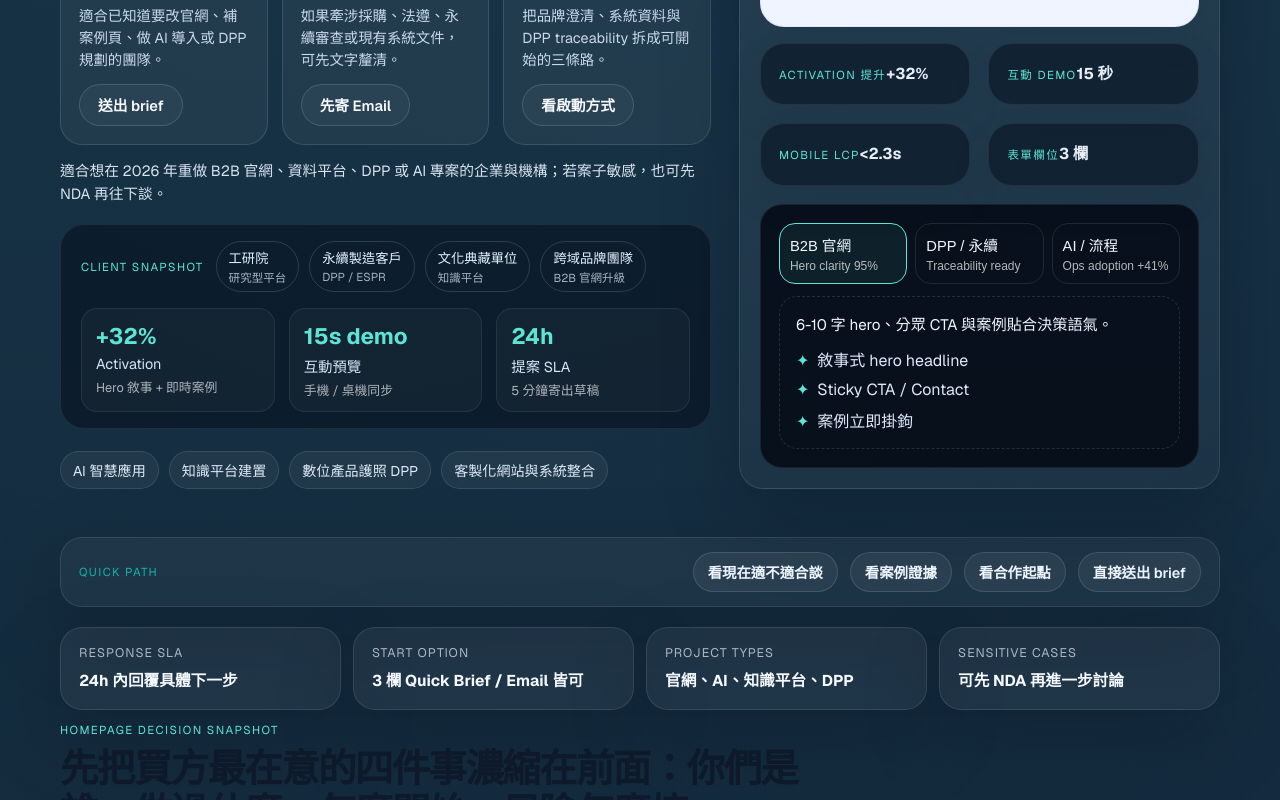
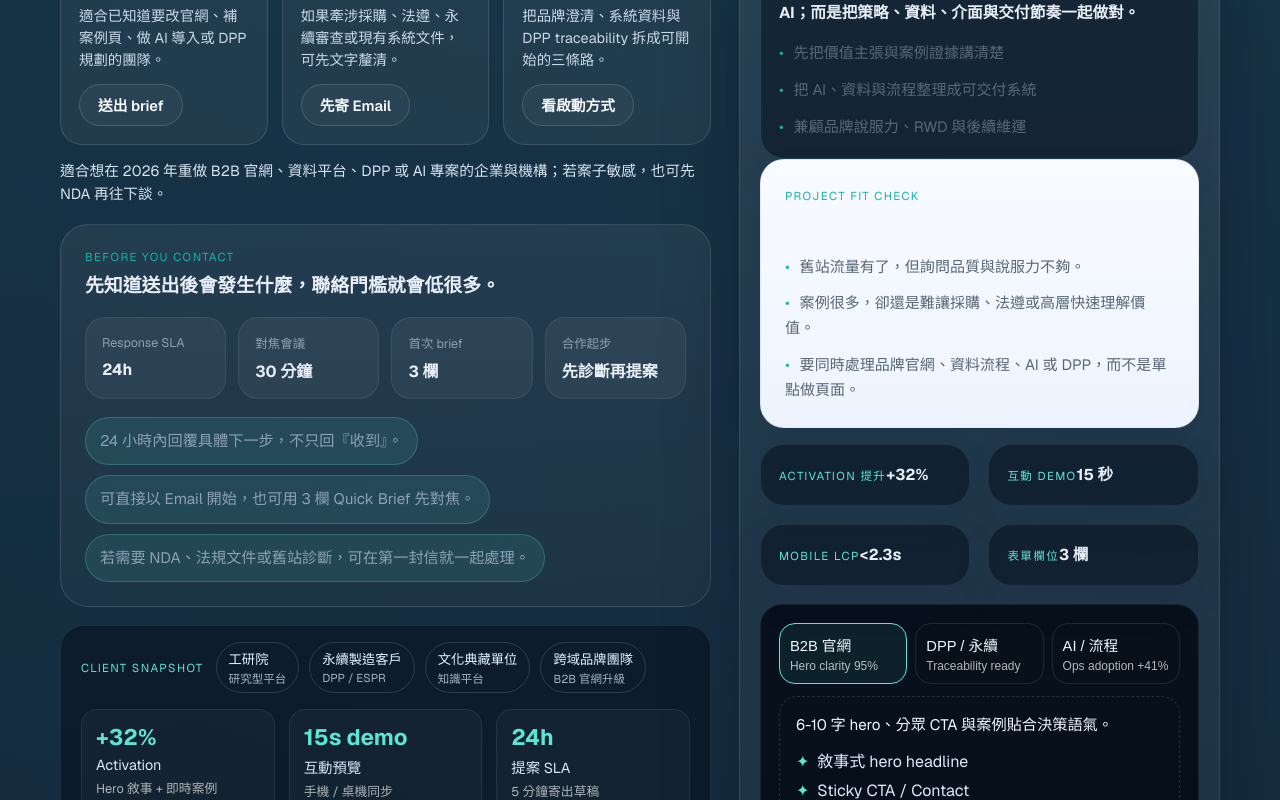
Before and after one commit to yangyen1977-wq/daoyi-website-2026, a Next.js app: page / in a window 1280 px wide. Shown: the part 2000-2800 px from the top of the page. Built offline with nearby package versions, Linux system fonts and the light colour scheme.

Commit message:
Refine homepage conversion path and accessibility

```diff
--- a/src/app/about/page.tsx
+++ b/src/app/about/page.tsx
@@ -10,7 +10,7 @@ export const metadata: Metadata = {
 
 export default function AboutPage() {
   return (
-    <main>
+    <main id="main-content">
       <section className="subpage-hero">
         <div className="shell narrow">
           <span className="section-eyebrow">About DaoYi</span>
--- a/src/app/cases/page.tsx
+++ b/src/app/cases/page.tsx
@@ -23,7 +23,7 @@ const caseProofNotes = [
 
 export default function CasesPage() {
   return (
-    <main>
+    <main id="main-content">
       <section className="subpage-hero">
         <div className="shell narrow">
           <span className="section-eyebrow">Selected Cases</span>
--- a/src/app/contact/page.tsx
+++ b/src/app/contact/page.tsx
@@ -35,7 +35,7 @@ const contactFaqSchema = {
 
 export default function ContactPage() {
   return (
-    <main>
+    <main id="main-content">
       <section className="subpage-hero">
         <div className="shell narrow">
           <span className="section-eyebrow">Contact</span>
--- a/src/app/globals.css
+++ b/src/app/globals.css
@@ -42,6 +42,23 @@ body {
   -moz-osx-font-smoothing: grayscale;
 }
 
+.skip-link {
+  position: fixed;
+  top: 12px;
+  left: 12px;
+  transform: translateY(-150%);
+  z-index: 120;
+  padding: 10px 14px;
+  border-radius: 999px;
+  background: #ffffff;
+  color: #08111f;
+  box-shadow: 0 18px 36px rgba(3, 10, 20, 0.18);
+}
+
+.skip-link:focus {
+  transform: translateY(0);
+}
+
 a {
   color: inherit;
   text-decoration: none;
@@ -788,6 +805,66 @@ a:hover {
   color: #d8e4f1;
   font-size: 0.92rem;
   line-height: 1.6;
+}
+
+.hero-contact-reassurance {
+  display: grid;
+  gap: 18px;
+  margin-top: 18px;
+  padding: 24px;
+  border-radius: 28px;
+  border: 1px solid rgba(255, 255, 255, 0.12);
+  background: linear-gradient(180deg, rgba(255, 255, 255, 0.06), rgba(255, 255, 255, 0.03));
+}
+
+.hero-contact-reassurance-head {
+  display: grid;
+  gap: 8px;
+}
+
+.hero-contact-reassurance-head h3 {
+  font-size: 1.18rem;
+  line-height: 1.45;
+}
+
+.hero-contact-fastfacts {
+  display: grid;
+  grid-template-columns: repeat(4, minmax(0, 1fr));
+  gap: 12px;
+}
+
+.hero-contact-fastfact-card {
+  padding: 16px;
+  border-radius: 20px;
+  background: rgba(255, 255, 255, 0.05);
+  border: 1px solid rgba(255, 255, 255, 0.08);
+  display: grid;
+  gap: 6px;
+}
+
+.hero-contact-fastfact-card span {
+  color: var(--text-muted);
+  font-size: 0.78rem;
+}
+
+.hero-contact-fastfact-card strong {
+  font-size: 1rem;
+}
+
+.hero-contact-proof-list {
+  display: flex;
+  flex-wrap: wrap;
+  gap: 10px;
+}
+
+.hero-contact-proof-pill {
+  padding: 10px 14px;
+  border-radius: 999px;
+  background: rgba(93, 228, 215, 0.1);
+  border: 1px solid rgba(93, 228, 215, 0.24);
+  color: rgba(232, 238, 247, 0.92);
+  font-size: 0.88rem;
+  line-height: 1.45;
 }
 
 .hero-tags {
@@ -2534,6 +2611,12 @@ a:hover {
   line-height: 1.65;
 }
 
+@media (max-width: 900px) {
+  .hero-contact-fastfacts {
+    grid-template-columns: repeat(2, minmax(0, 1fr));
+  }
+}
+
 @media (max-width: 760px) {
   .contact-readiness-grid {
     grid-template-columns: 1fr;
@@ -2567,3 +2650,22 @@ a:hover {
     grid-template-columns: 1fr;
   }
 }
+
+@media (max-width: 640px) {
+  .hero-contact-reassurance {
+    padding: 20px;
+    border-radius: 22px;
+  }
+
+  .hero-contact-fastfacts {
+    grid-template-columns: 1fr;
+  }
+
+  .hero-contact-proof-list {
+    gap: 8px;
+  }
+
+  .hero-contact-proof-pill {
+    width: 100%;
+  }
+}
--- a/src/app/layout.tsx
+++ b/src/app/layout.tsx
@@ -160,6 +160,7 @@ export default function RootLayout({
   return (
     <html lang="zh-Hant">
       <body className={geistSans.variable}>
+        <a href="#main-content" className="skip-link">跳到主要內容</a>
         <div className="site-shell">
           <SiteHeader />
           {children}
--- a/src/app/page.tsx
+++ b/src/app/page.tsx
@@ -82,6 +82,24 @@ const homepageJumpLinks = [
   { label: "直接送出 brief", href: "#quick-brief" },
 ];
 
+const homepageStartNowCards = [
+  {
+    label: "適合誰先來談",
+    title: "舊站有流量，但價值主張、案例證據或 CTA 還不夠強",
+    detail: "這類型通常先從首頁訊息澄清、案例排序與 Contact 路徑優化開始，最快看出差異。",
+  },
+  {
+    label: "第一次會拿到什麼",
+    title: "不是只有報價，而是先拿到優先順序、阻力點與推薦 sprint",
+    detail: "把買方常見的不確定感直接拆掉，讓第一次接洽就更接近真正合作流程。",
+  },
+  {
+    label: "敏感專案也能開始",
+    title: "如果牽涉 NDA、採購、法遵或既有系統文件，也可先用 Email 小步開始",
+    detail: "保留低摩擦 contact flow，讓高敏感度專案不用一開始就填很長的表單。",
+  },
+];
+
 const homepageWhyNowCards = [
   {
     label: "Clarity first",
@@ -108,7 +126,7 @@ const homepageWhyNowCards = [
 
 export default function Home() {
   return (
-    <main>
+    <main id="main-content">
       <Hero />
 
       <section className="homepage-jump-nav" aria-label="首頁快速導覽">
@@ -190,6 +208,21 @@ export default function Home() {
         </div>
       </Section>
 
+      <Section
+        eyebrow="Start without friction"
+        title="如果你現在就要判斷值不值得談，先看這三件事就夠。"
+        description="這輪把 Directive 與近年高轉換 B2B landing page 常見做法內化成首頁中前段的『立即開始區』：一個主要 CTA、明確 reassurance、以及敏感專案也能接受的次要路徑。"
+      >
+        <div className="card-grid three-up homepage-start-now-grid">
+          {homepageStartNowCards.map((item) => (
+            <article key={item.title} className="feature-surface homepage-start-now-card">
+              <span className="mini-label accent">{item.label}</span>
+              <h3>{item.title}</h3>
+              <p>{item.detail}</p>
+            </article>
+          ))}
+        </div>
+      </Section>
 
       <Section
         id="why-now"
--- a/src/app/solutions/page.tsx
+++ b/src/app/solutions/page.tsx
@@ -25,7 +25,7 @@ const outcomeBlocks = [
 
 export default function SolutionsPage() {
   return (
-    <main>
+    <main id="main-content">
       <section className="subpage-hero">
         <div className="shell narrow">
           <span className="section-eyebrow">Solutions</span>
--- a/src/components/hero.tsx
+++ b/src/components/hero.tsx
@@ -1,5 +1,5 @@
 import Link from "next/link";
-import { heroContactLadder, heroDecisionMetrics, heroFitSignals, siteConfig, stats } from "@/lib/site";
+import { heroContactLadder, heroDecisionMetrics, heroFitSignals, siteConfig, stats, homepageContactProof, contactFastFacts } from "@/lib/site";
 import { HeroProofBar } from "@/components/hero-proof-bar";
 import { HeroProductPreview } from "@/components/hero-product-preview";
 import { HeroClarityChecklist } from "@/components/hero-clarity-checklist";
@@ -57,12 +57,12 @@ export function Hero() {
           <HeroActionPlan />
 
           <div className="hero-actions">
-            <Link href="/contact" className="button-primary button-large">
-              立即預約專案討論
+            <Link href="/#quick-brief" className="button-primary button-large">
+              立即送出 Quick Brief
             </Link>
-            <Link href="/solutions" className="button-secondary button-large">
-              先看解決方案
-            </Link>
+            <a className="button-secondary button-large" href={`mailto:${siteConfig.email}?subject=${encodeURIComponent("想先和道易討論 2026 新專案")}`}>
+              先用 Email 開始
+            </a>
           </div>
 
           <div className="hero-inline-proof-grid" aria-label="首次接洽重點">
@@ -99,6 +99,26 @@ export function Hero() {
           </div>
 
           <div className="hero-cta-note">適合想在 2026 年重做 B2B 官網、資料平台、DPP 或 AI 專案的企業與機構；若案子敏感，也可先 NDA 再往下談。</div>
+
+          <div className="hero-contact-reassurance" aria-label="第一次聯絡前的 reassurance">
+            <div className="hero-contact-reassurance-head">
+              <span className="mini-label accent">Before you contact</span>
+              <h3>先知道送出後會發生什麼，聯絡門檻就會低很多。</h3>
+            </div>
+            <div className="hero-contact-fastfacts">
+              {contactFastFacts.map((item) => (
+                <article key={item.label} className="hero-contact-fastfact-card">
+                  <span>{item.label}</span>
+                  <strong>{item.value}</strong>
+                </article>
+              ))}
+            </div>
+            <div className="hero-contact-proof-list">
+              {homepageContactProof.map((item) => (
+                <p key={item} className="hero-contact-proof-pill">{item}</p>
+              ))}
+            </div>
+          </div>
 
           <HeroProofBar />
 
```
